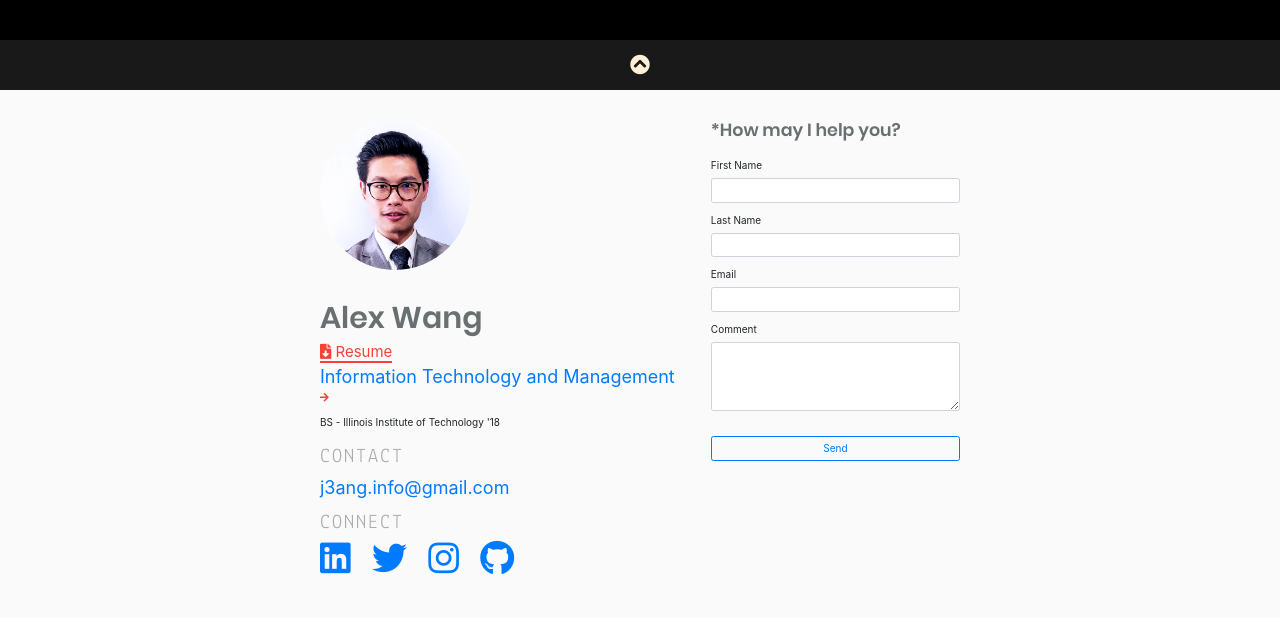
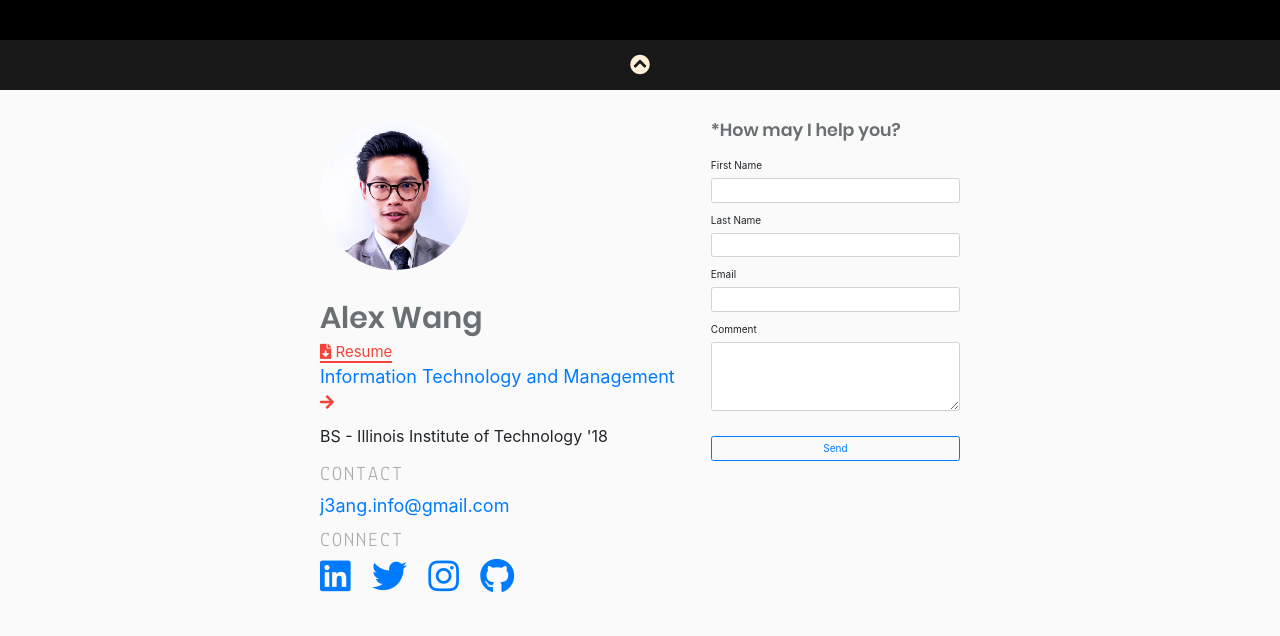
Before and after one commit to jwang206/j3ang, a Jekyll site: the page built from index.html, in a window 1280 px wide. Shown: the part 1746-2382 px from the top of the page. Built offline with Jekyll 4.4.1, drawn with Linux system fonts in a browser that asks for light colours.

Commit message:
make school  font bigger

```diff
--- a/assets/scss/_layout.scss
+++ b/assets/scss/_layout.scss
@@ -475,6 +475,10 @@
         font-size: 1.8rem;
     }
 
+    p {
+        font-size: 1.6rem;
+    }
+
     #resume-download-link {
         color: #F44336;
         font-size: 1.5rem;
```
